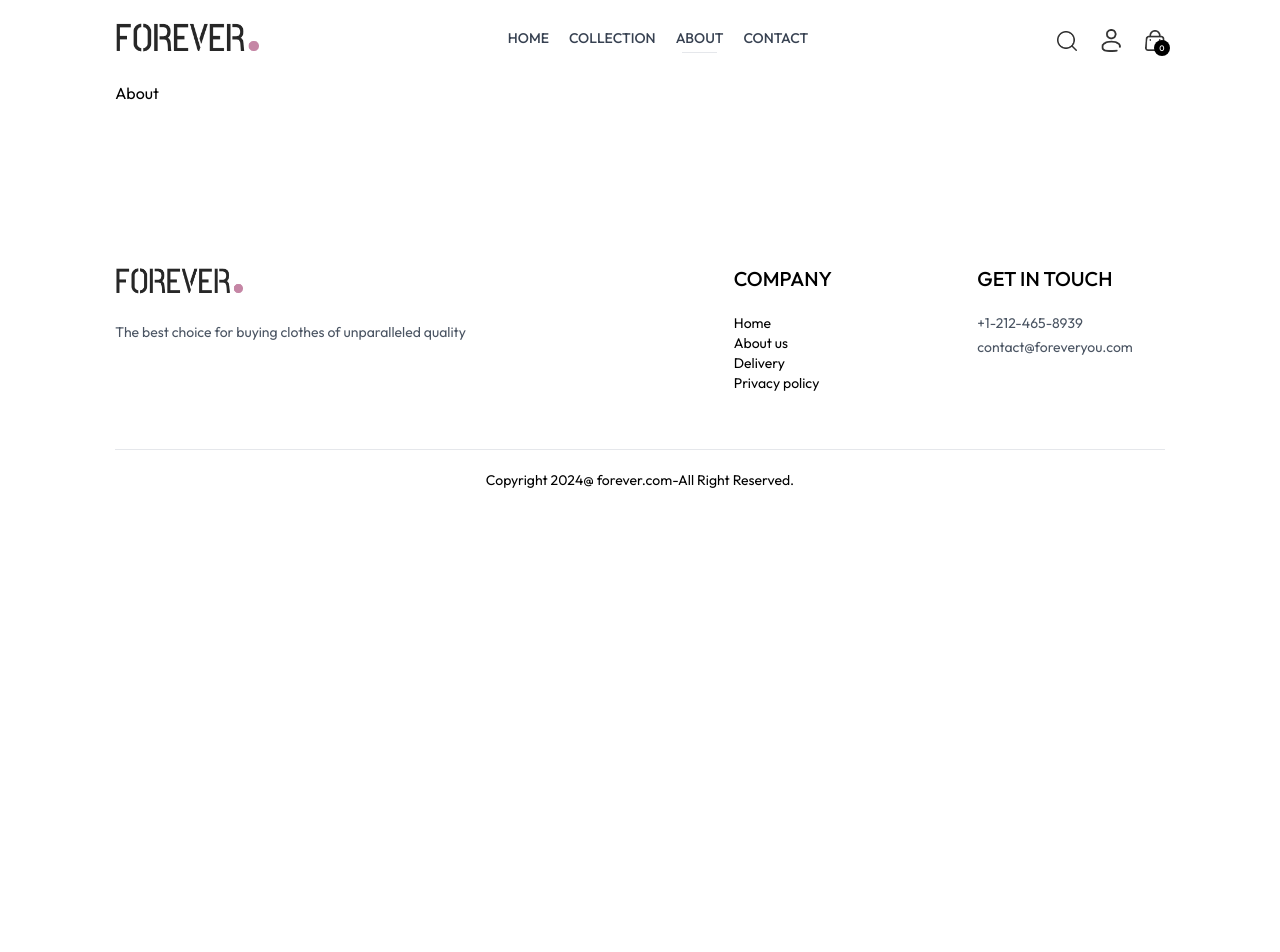
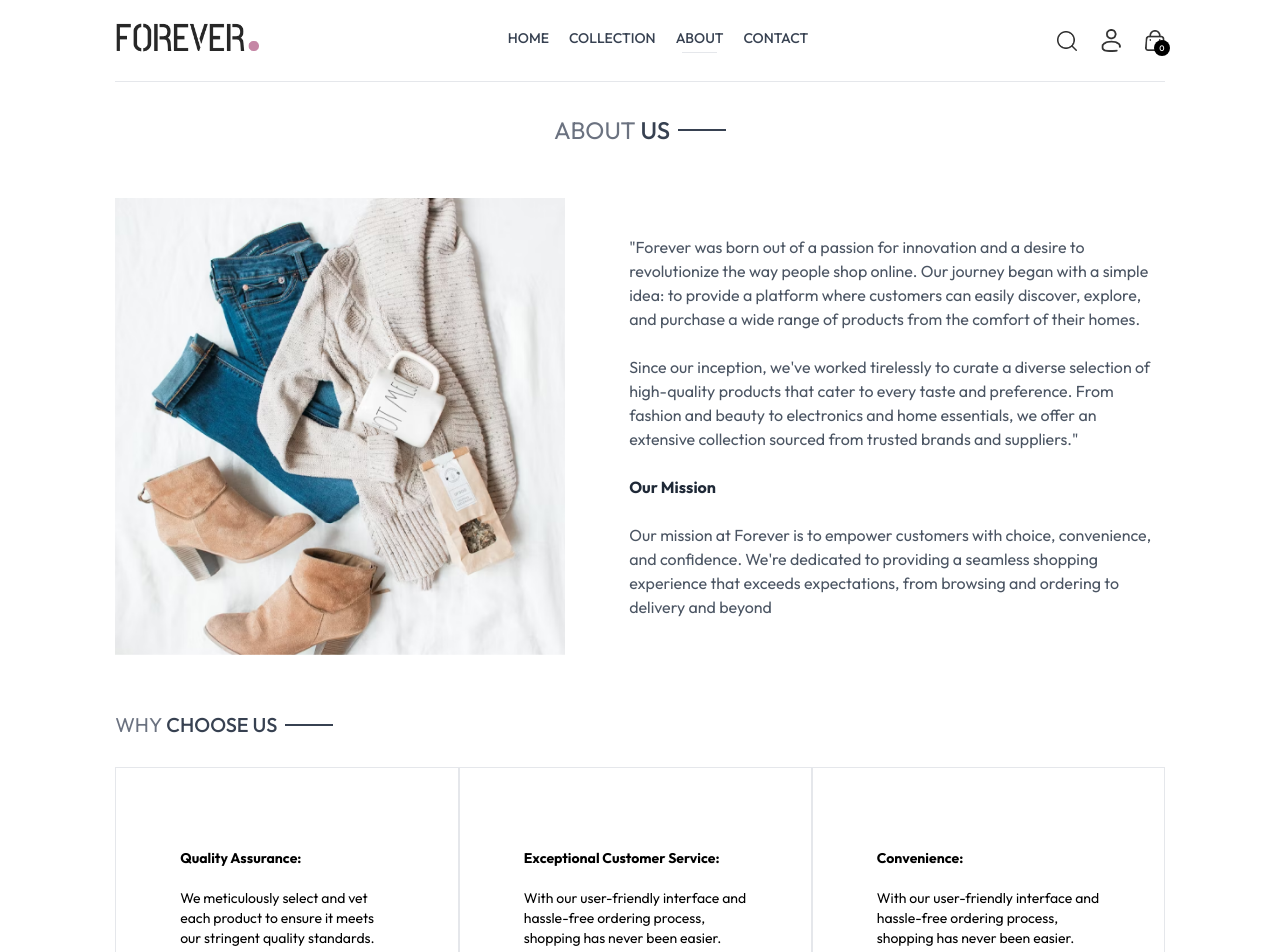
Before and after one commit to ALIGHASSOUN/E-commerce, a React (Vite) app in the folder frontend/: page /about in a window 1280 px wide. Shown: the top 952 px of the page. Before the commit the page ends 800 px from the top, so only its background shows below. Built offline with nearby package versions, Linux system fonts and the light colour scheme.

Commit message:
starting with back end part

```diff
--- a/frontend/src/components/Navbar.jsx
+++ b/frontend/src/components/Navbar.jsx
@@ -44,11 +44,13 @@
           alt=""
         />
         <div className="group relative">
-          <img
-            className="w-5 cursor-pointer"
-            src={assets.profile_icon}
-            alt=""
-          />
+          <Link to="/login">
+            <img
+              className="w-5 cursor-pointer"
+              src={assets.profile_icon}
+              alt=""
+            />
+          </Link>
           <div className="group-hover:block hidden absolute dropdown-menu right-0 pt-4">
             <div className="flex flex-col gap-2 w-36 py-3 px-5 bg-slate-100 text-gray-500 rounded">
               <p className="cursor-pointer hover:text-black">My Profile</p>
--- a/frontend/src/components/Title.jsx
+++ b/frontend/src/components/Title.jsx
@@ -5,7 +5,7 @@
     <div className="inline-flex gap-2 items-center mb-3">
       <p className="text-gray-500">
         {text1}
-        <span className="text-gray-700 font-medium">{text2}</span>
+        <span className="text-gray-700 font-medium"> {text2}</span>
       </p>
       <p className="w-8 sm:w-12 h-[1px] sm:h-[2px] bg-gray-700"></p>
     </div>
--- a/frontend/src/pages/About.jsx
+++ b/frontend/src/pages/About.jsx
@@ -1,7 +1,74 @@
 import React from "react";
+import Title from "../components/Title";
+import { assets } from "../assets/assets/assets.js";
+import NewsLetterBox from "../components/NewsLetterBox.jsx";
 
 const About = () => {
-  return <div>About</div>;
+  return (
+    <div>
+      <div className="text-2xl text-center pt-8 border-t">
+        <Title text1={"ABOUT"} text2={"US"} />
+      </div>
+      <div className="my-10 flex flex-col md:flex-row gap-16">
+        <img
+          className="w-full md:max-w-[450px]"
+          src={assets.about_img}
+          alt=""
+        />
+        <div className="flex flex-col justify-center gap-6 md:w-2/4 text-gray-600">
+          <p>
+            "Forever was born out of a passion for innovation and a desire to
+            revolutionize the way people shop online. Our journey began with a
+            simple idea: to provide a platform where customers can easily
+            discover, explore, and purchase a wide range of products from the
+            comfort of their homes.
+          </p>
+          <p>
+            Since our inception, we've worked tirelessly to curate a diverse
+            selection of high-quality products that cater to every taste and
+            preference. From fashion and beauty to electronics and home
+            essentials, we offer an extensive collection sourced from trusted
+            brands and suppliers."
+          </p>
+
+          <b className="text-gray-800">Our Mission</b>
+          <p>
+            Our mission at Forever is to empower customers with choice,
+            convenience, and confidence. We're dedicated to providing a seamless
+            shopping experience that exceeds expectations, from browsing and
+            ordering to delivery and beyond
+          </p>
+        </div>
+      </div>
+      <div className="text-xl py-4">
+        <Title text1={"WHY"} text2={"CHOOSE US"} />
+      </div>
+      <div className="flex flex-col md:flex-row text-sm mb-20">
+        <div className="border px-10 md:px-16 py-8 sm:py-20 flex flex-col gap-5">
+          <b>Quality Assurance:</b>
+          <p>
+            We meticulously select and vet each product to ensure it meets our
+            stringent quality standards.
+          </p>
+        </div>
+        <div className="border px-10 md:px-16 py-8 sm:py-20 flex flex-col gap-5">
+          <b>Exceptional Customer Service:</b>
+          <p>
+            With our user-friendly interface and hassle-free ordering process,
+            shopping has never been easier.
+          </p>
+        </div>
+        <div className="border px-10 md:px-16 py-8 sm:py-20 flex flex-col gap-5">
+          <b>Convenience:</b>
+          <p>
+            With our user-friendly interface and hassle-free ordering process,
+            shopping has never been easier.
+          </p>
+        </div>
+      </div>
+      <NewsLetterBox />
+    </div>
+  );
 };
 
 export default About;
--- a/frontend/src/pages/Contact.jsx
+++ b/frontend/src/pages/Contact.jsx
@@ -1,7 +1,46 @@
 import React from "react";
+import Title from "../components/Title";
+import { assets } from "../assets/assets/assets";
+import NewsLetterBox from "../components/NewsLetterBox.jsx";
 
 const Contact = () => {
-  return <div>Contact</div>;
+  return (
+    <div>
+      <div className="text-center text-2xl pt-10 border-t">
+        <Title text1={"CONTACT"} text2={"US"} />
+      </div>
+
+      <div className="my-10 flex flex-col justify-center md:flex-row gap-10 mb-28">
+        <img
+          className="w-full md:max-w-[480px]"
+          src={assets.contact_img}
+          alt=""
+        />
+        <div className="flex flex-col justify-center items-start gap-6">
+          <p className="font-semibold text-xl text-gray-600">Our Store</p>
+          <p className="text-gray-500">
+            54709 Willms Station <br /> Suite 350, Washington, USA
+          </p>
+          <p className="text-gray-500">
+            Tel: (415) 555-0132 <br />
+            Email: admin@forever.com
+          </p>
+          <p className="font-semibold text-xl text-gray-600">
+            Careers at Forever
+          </p>
+          <p className="text-gray-500">
+            Learn more about our teams and job openings.
+          </p>
+          <div className="w-full flex justify-center sm:justify-start justify-center sm:justify-start">
+            <button className="border border-black px-8 py-4 text-sm hover:bg-black hover:text-white transition-all duration-500">
+              Explore Jobs
+            </button>
+          </div>
+        </div>
+      </div>
+      <NewsLetterBox />
+    </div>
+  );
 };
 
 export default Contact;
--- a/frontend/src/pages/Login.jsx
+++ b/frontend/src/pages/Login.jsx
@@ -1,7 +1,66 @@
-import React from "react";
+import React, { useState } from "react";
 
 const Login = () => {
-  return <div>Login</div>;
+  const [currentState, setCurrentState] = useState("Login");
+
+  const onSubmitHundler = async (event) => {
+    event.preventDefault();
+  };
+
+  return (
+    <form
+      onSubmit={onSubmitHundler}
+      className="flex flex-col items-center w-[90%] sm:max-w-96 m-auto mt-14 gap-4 text-gray-800"
+    >
+      <div className="inline-flex items-center gap-2 mb-2 mt-10">
+        <p className="prata-regular text-3xl">{currentState}</p>
+        <hr className="border-none h-[1.5px] w-8 bg-gray-800" />
+      </div>
+      {currentState === "Login" ? (
+        ""
+      ) : (
+        <input
+          type="text"
+          className="w-full px-3 py-2 border border-gray-800"
+          placeholder="Name"
+          required
+        />
+      )}
+      <input
+        type="email"
+        className="w-full px-3 py-2 border border-gray-800"
+        placeholder="Email"
+        required
+      />
+      <input
+        type="password"
+        className="w-full px-3 py-2 border border-gray-800"
+        placeholder="Password"
+        required
+      />
+      <div className="w-full flex justify-between text-sm mt-[-8px]">
+        <p className="cursor-pointer">Forgot your password ?</p>
+        {currentState === "Login" ? (
+          <p
+            onClick={() => setCurrentState("Sign Up")}
+            className="cursor-pointer"
+          >
+            Create account
+          </p>
+        ) : (
+          <p
+            onClick={() => setCurrentState("Login")}
+            className="cursor-pointer"
+          >
+            Login Here
+          </p>
+        )}
+      </div>
+      <button className="bg-black text-white font-light px-8 py-2 mt-4">
+        {currentState === "Login" ? "Sign In" : "Sign Up"}
+      </button>
+    </form>
+  );
 };
 
 export default Login;
```
Also changed, not shown: 2 other files (tests, documents, lock files or other folders).
